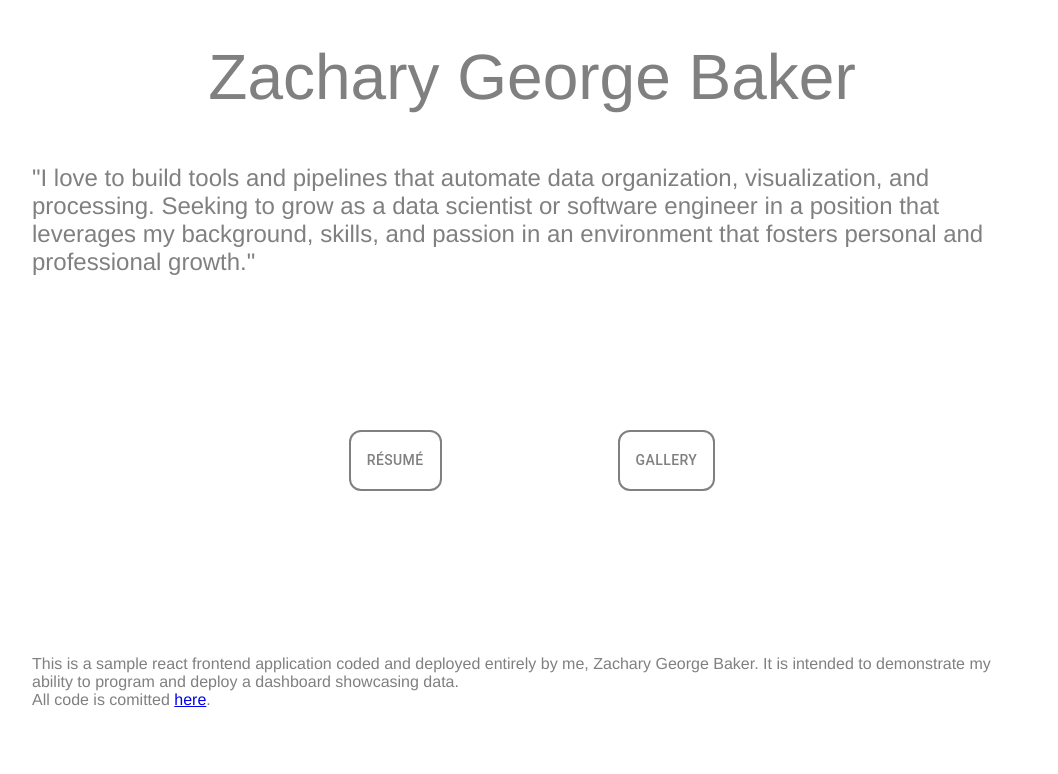
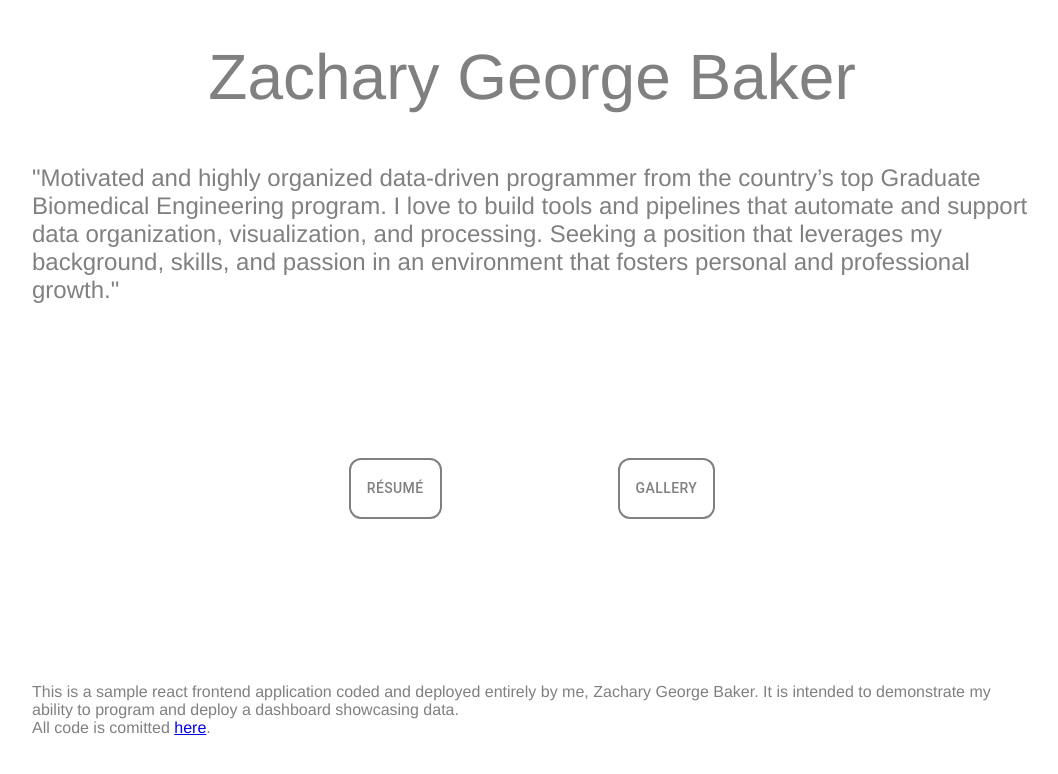
Before and after one commit to zgbaker54/zacharygeorgebaker, a React (Create React App) app: page / in a window 1280 px wide. Shown: the top 774 px of the page, without its empty margins (108-1166 px from the left). Built offline with nearby package versions, Linux system fonts and the light colour scheme.

Commit message:
update resume text and readme npm install

```diff
--- a/src/Landing.js
+++ b/src/Landing.js
@@ -32,7 +32,7 @@ export default function Landing(){
   </Fade>
 
   // Flavor text giving people an idea of what I'm looking for
-  let subtitle_text = '"I love to build tools and pipelines that automate data organization, visualization, and processing. Seeking to grow as a data scientist or software engineer in a position that leverages my background, skills, and passion in an environment that fosters personal and professional growth."'
+  let subtitle_text = '"Motivated and highly organized data-driven programmer from the country\’s top Graduate Biomedical Engineering program. I love to build tools and pipelines that automate and support data organization, visualization, and processing. Seeking a position that leverages my background, skills, and passion in an environment that fosters personal and professional growth."'
   let subtitle = <Box>
     <Fade
       in={subtitle_fade0}
@@ -45,7 +45,7 @@ export default function Landing(){
 
   // Button linking to Google Doc of my general resume (view-only)
   let resume_button = <Button
-    href="https://drive.google.com/file/d/15gnySn957sGs8mCR9FHMjeJUXGJTcxLv/view?usp=sharing"
+    href="https://drive.google.com/file/d/1Y7u3HDX38dSAhgeKvMfh1J1Puh8nexDF/view?usp=sharing"
     target="_blank"
     sx={selectionButtonSx}
   >
```
Also changed, not shown: 1 other file (tests, documents, lock files or other folders).
